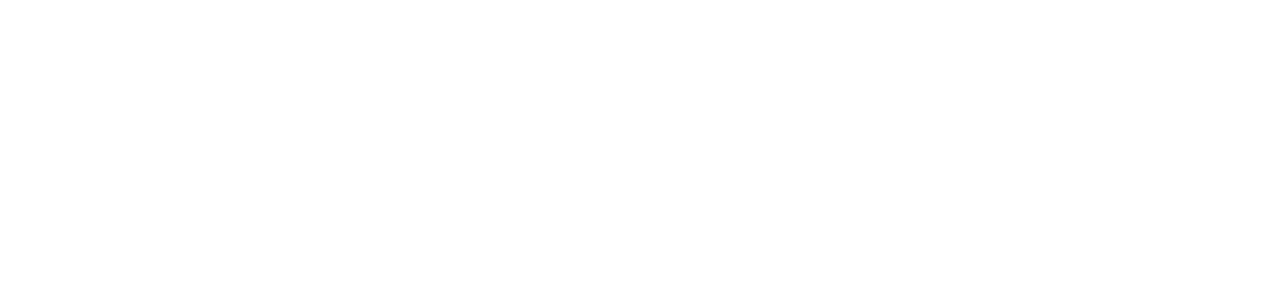
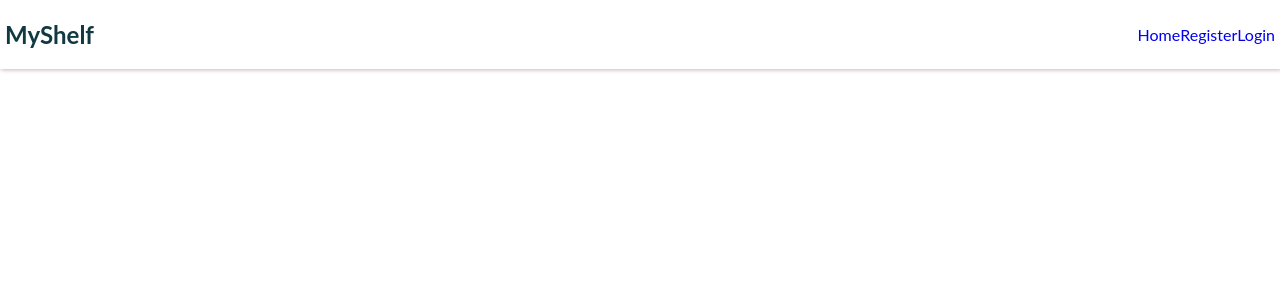
Before and after one commit to ralicynf/myshelf, a React (Create React App) app: page / in a window 1280 px wide. Shown: the top 300 px of the page. Built offline with nearby package versions, Linux system fonts and the light colour scheme.

Commit message:
built out navbar and added basic styling to nav

```diff
--- a/src/App.js
+++ b/src/App.js
@@ -5,10 +5,10 @@
 import Login from './pages/Login';
 import Book from './pages/Book';
 import AddBook from './components/AddBook';
+import TBR from './pages/TBR';
 import { Routes, Route } from 'react-router-dom'
 import { CheckSession } from './services/Auth';
 import { useState, useEffect } from 'react'
-
 
 function App() {
   const [user, setUser] = useState(null)
@@ -31,7 +31,6 @@
     localStorage.clear()
   }
 
-
   return (
     <div className="App">
       <NavBar user={user} handleLogout={handleLogout}/>
@@ -41,6 +40,7 @@
           <Route path="/register" element={<Register />} />
           <Route path="/login" element={<Login setUser={setUser} />} />
           <Route path="/addbook" element={<AddBook user={user} setUser={setUser} />} />
+          <Route path="/TBR" element={<TBR user={user} />} />
           <Route path="/book/:id" element={<Book user={user} />} />
         </Routes>
       </main>
--- a/src/components/NavBar.jsx
+++ b/src/components/NavBar.jsx
@@ -1,8 +1,39 @@
+import { Link, useNavigate } from 'react-router-dom'
 
+const NavBar = ({ user, handleLogout}) => {
+    let authenticatedOptions
+    let navigate = useNavigate()
 
-const NavBar = () => {
+    if (user) {
+        authenticatedOptions = (
+            <nav className="flex-row nav-links">
+                <Link to='/'>Home</Link>
+                <Link to='/TBR'>My TBR</Link>
+                <Link onClick={handleLogout} to="/">Logout</Link>
+            </nav>
+        )
+    }
 
+    const publicOptions = (
+        <nav className="flex-row nav-links">
+                <Link to='/'>Home</Link>
+                <Link to='/register'>Register</Link>
+                <Link to='/login'>Login</Link>
+        </nav>
+    )
 
+    return (
+        <header id="header">
+            <nav className='nav-container flex-row'>
+                <div>
+                    <h1>MyShelf</h1>
+                </div>
+                <div className='center-column flex-row'>
+                    {user ? authenticatedOptions : publicOptions}
+                </div>
+            </nav>
+        </header>
+    )
 }
 
 export default NavBar
--- a/src/index.css
+++ b/src/index.css
@@ -11,3 +11,51 @@
   font-family: source-code-pro, Menlo, Monaco, Consolas, 'Courier New',
     monospace;
 }
+
+a:link {
+  text-decoration: none;
+}
+
+a:visited {
+  text-decoration: none;
+  color: #103942;
+}
+a:hover {
+  text-decoration: none;
+  color: #89abb4;
+  scale: 1.05;
+}
+a:active {
+  text-decoration: none;
+}
+
+.center-column {
+  justify-content: center;
+}
+
+.flex-row {
+  display: flex;
+  flex-direction: row;
+}
+
+.flex-column {
+  display: flex;
+  flex-direction: column;
+  align-items: center;
+}
+
+#header {
+  background-color: white;
+  filter: drop-shadow(1px 1px 2px #c7b6be);
+  position: sticky;
+  top: 0;
+  z-index: 1;
+  font-family: 'Lato', sans-serif;
+  color: #103942;
+}
+
+.nav-container {
+  justify-content: space-between;
+  align-items: center;
+  margin: 0px 5px 0px 5px
+}
```
